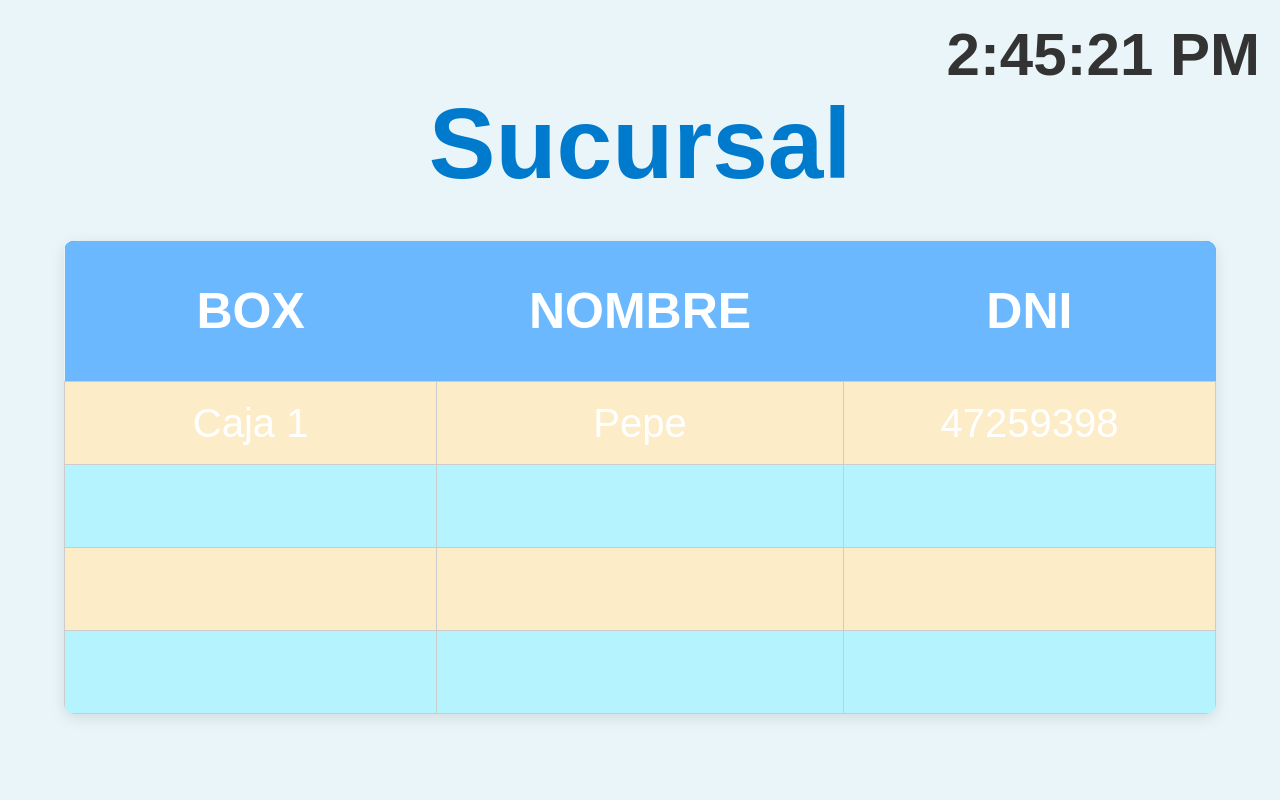
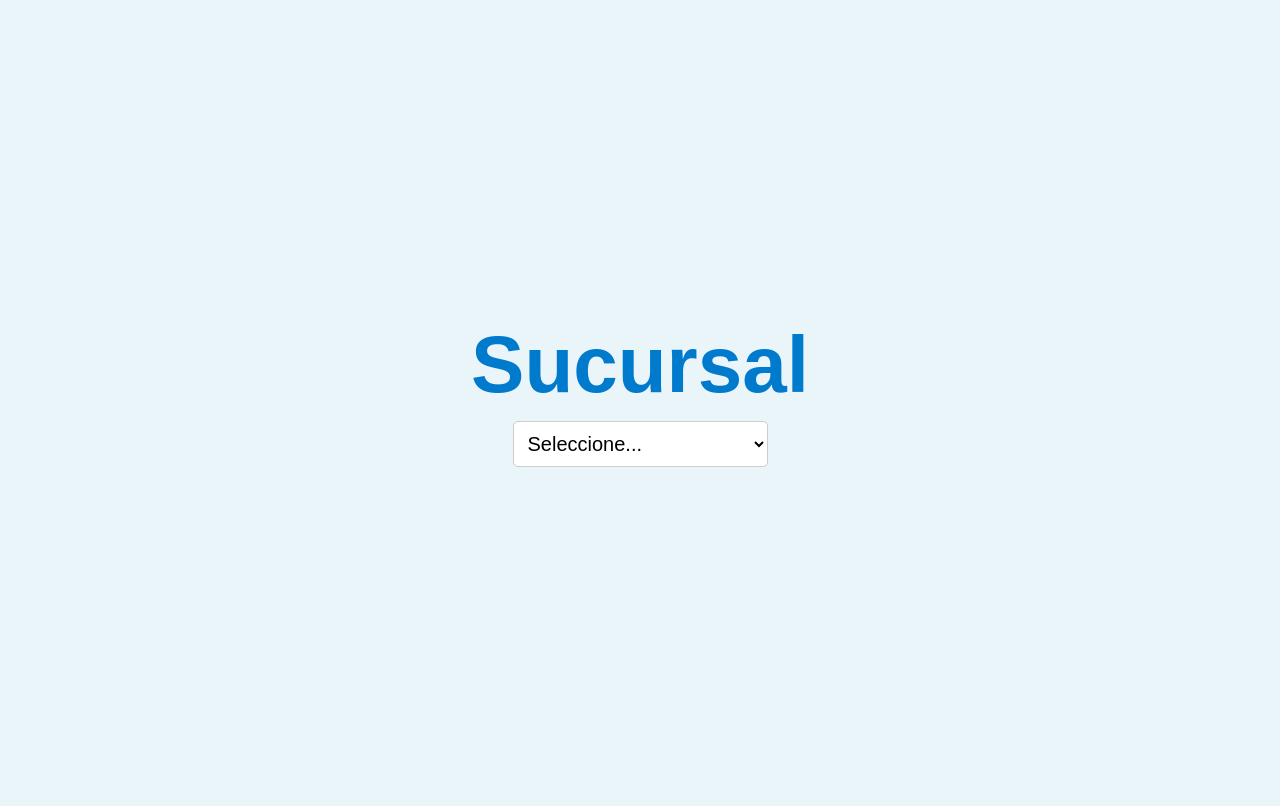
Before and after one commit to JoaSanchezEdemsa/TurneroEdemsa-TV, a React (Create React App) app: page /sucursal in a window 1280 px wide. Built offline with nearby package versions, Linux system fonts and the light colour scheme.

Commit message:
Pantalla

```diff
--- a/package.json
+++ b/package.json
@@ -9,6 +9,7 @@
     "axios": "^1.7.7",
     "react": "^18.3.1",
     "react-dom": "^18.3.1",
+    "react-router-dom": "^6.26.2",
     "react-scripts": "5.0.1",
     "web-vitals": "^2.1.4"
   },
--- a/src/App.css
+++ b/src/App.css
@@ -8,21 +8,21 @@ html, body {
   display: flex;
   flex-direction: column;
   align-items: center;
-  justify-content: center;
-  height: 100vh;
+  justify-content: flex-start; /* Cambiar a flex-start para mantener todo en su lugar */
+  height: 94.7vh;
   position: relative;
   background-color: #e9f5f8; /* Fondo suave para un aspecto profesional */
   font-family: 'Poppins', sans-serif; /* Aplicar fuente Poppins */
+  padding-top: 50px; /* Espacio en la parte superior para el título */
 }
 
-/* Título */
 .title {
-  margin-top: 0px;
-  margin-bottom: 20px;
-  font-size: 100px; /* Tamaño de fuente reducido para el título */
+  margin: 0; /* Eliminar márgenes */
+  font-size: 100px; /* Tamaño de fuente */
   color: #007acc; /* Color celeste */
   text-align: center;
 }
+
 
 /* Reloj en la esquina superior derecha */
 .time {
@@ -37,8 +37,8 @@ html, body {
 /* Tabla de la lista */
 .city-table {
   border-collapse: collapse;
-  width: 90%; /* Ancho adaptable */
-  max-width: 1200px; /* Ancho máximo para pantallas grandes */
+  width: 80%; /* Ancho adaptable */
+  table-layout: fixed; /* Establece el layout de la tabla como fijo */
   margin-top: 20px; /* Margen superior para separarla del título */
   box-shadow: 0 4px 15px rgba(0, 0, 0, 0.1); /* Sombra para darle profundidad */
   border-radius: 10px; /* Bordes redondeados */
@@ -52,8 +52,6 @@ html, body {
 
 .city-table th {
   text-align: center;
-  width: 200px; /* Ancho fijo para las celdas */
-  height: 100px; /* Alto fijo para las celdas */
   border: none; /* Sin borde en el encabezado */
   padding: 20px; /* Padding más sutil */
   font-size: 50px; /* Tamaño de fuente reducido para celdas */
@@ -63,23 +61,28 @@ html, body {
 
 .city-table td {
   text-align: center;
+  border: none; /* Sin borde en el encabezado */
+
   width: 200px; /* Ancho fijo para las celdas */
-  height: 80px; /* Alto fijo para las celdas */
-  border: 1px solid #cccccc; /* Borde gris claro */
+  height: 40px; /* Alto fijo para las celdas */
+ /* Borde gris claro */
   color: #333333; /* Texto en negro para celdas */
   overflow: hidden; /* Oculta el contenido que excede el área de la celda */
   text-overflow: ellipsis; /* Agrega puntos suspensivos si el texto es demasiado largo */
   white-space: nowrap; /* Evita que el texto se divida en varias líneas */
   font-size: 40px; /* Tamaño de fuente reducido para celdas */
   background-color: #ffffff; /* Fondo blanco para celdas */
+  font-weight: bold; /* Aumentar el grosor de la letra */
+  padding: 10px;
+
 }
 
 .city-table tr:nth-child(odd) td {
   background-color: #fdecc8; /* Color naranja cálido para filas impares */
-  color: #ffffff; /* Texto en blanco para mejor contraste */
+  color: #000000; /* Texto en blanco para mejor contraste */
 }
 
 .city-table tr:nth-child(even) td {
   background-color: #b5f4ff; /* Color celeste para filas pares */
-  color: #ffffff; /* Texto en blanco para mejor contraste */
+  color: #000000; /* Texto en blanco para mejor contraste */
 }
--- a/src/App.jsx
+++ b/src/App.jsx
@@ -25,9 +25,8 @@ function App() {
       <table className="city-table">
         <thead className='cabecera'>
           <tr>
-            <th>BOX</th>
-            <th>NOMBRE</th>
-            <th>DNI</th>
+            <th>SECTOR</th>
+            <th>CLIENTE</th>
           </tr>
         </thead>
         <tbody className='boxes'>
@@ -35,23 +34,49 @@ function App() {
           <tr>
             <td>Caja 1</td>
             <td>Pepe</td>
-            <td>47259398</td>
           </tr>
           <tr>
-            <td></td>
             <td></td>
             <td></td>
           </tr>
           <tr>
             <td></td>
             <td></td>
+          </tr>
+          <tr>
+            <td></td>
             <td></td>
           </tr>
           <tr>
             <td></td>
             <td></td>
+          </tr>
+          <tr>
+            <td></td>
             <td></td>
           </tr>
+          <tr>
+            <td></td>
+            <td></td>
+          </tr>
+          {/* <tr>
+            <td></td>
+            <td></td>
+          </tr>
+          <tr>
+            <td></td>
+            <td></td>
+          </tr>
+          <tr>
+            <td></td>
+            <td></td>
+          </tr>
+          <tr>
+            <td></td>
+            <td></td>
+          </tr>
+    */}
+
         </tbody>
       </table>
     </div>
--- /dev/null
+++ b/src/Seleccion-Sucursal.jsx
@@ -0,0 +1,43 @@
+import React, { useState } from 'react';
+import { useNavigate } from 'react-router-dom'; // Importa useNavigate
+import './SeleccionSucursal.css';
+
+const SeleccionSucursal = () => {
+  const [sucursal, setSucursal] = useState('');
+  const navigate = useNavigate(); // Inicializa useNavigate
+
+  const handleSucursalChange = (e) => {
+    setSucursal(e.target.value);
+  };
+
+  const handleIniciarClick = () => {
+    navigate('/pantalla'); // Redirige a la página principal
+  };
+
+  return (
+    <div className="sucursal-container">
+      <div>
+        <label>Sucursal</label>
+        <select
+          value={sucursal}
+          onChange={handleSucursalChange}
+          required
+        >
+          <option value="">Seleccione...</option>
+          <option value="Sucursal Lujan de Cuyo">Sucursal Lujan de Cuyo</option>
+          <option value="Sucursal Gueymallen">Sucursal Gueymallen</option>
+          <option value="Sucursal Godoy Cruz">Sucursal Godoy Cruz</option>
+          <option value="Sucursal San Rafael">Sucursal San Rafael</option>
+          <option value="Sucursal Lavalle">Sucursal Lavalle</option>
+        </select>
+      </div>
+      {sucursal && <p>Sucursal seleccionada: {sucursal}</p>}
+      {/* El botón "Iniciar" solo se renderiza si hay una sucursal seleccionada */}
+      {sucursal && (
+        <button onClick={handleIniciarClick}>Iniciar</button>
+      )}
+    </div>
+  );
+};
+
+export default SeleccionSucursal;
--- /dev/null
+++ b/src/SeleccionSucursal.css
@@ -0,0 +1,65 @@
+
+/* Estructura general */
+.sucursal-container {
+  height: 95.8vh;
+  background-color: #e9f5f8; /* Fondo suave */
+  font-family: 'Poppins', sans-serif; /* Fuente Poppins */
+  padding: 20px; /* Espaciado interno */
+
+}
+
+div {
+  display: flex;
+  flex-direction: column;
+  align-items: center;
+  justify-content: center;
+  background-color: #e9f5f8; /* Fondo suave */
+
+
+}
+
+/* Estilo del label */
+label {
+  font-size: 24px; /* Tamaño de fuente */
+  color: #007acc; /* Color celeste */
+  margin-bottom: 10px; /* Margen inferior */
+  font-size: 80px; /* Tamaño de fuente reducido para celdas */
+  font-weight: bold; /* Aumentar el grosor de la letra */
+
+
+}
+
+/* Estilo del select */
+select {
+  font-size: 20px; /* Tamaño de fuente */
+  padding: 10px; /* Espaciado interno */
+  border: 1px solid #cccccc; /* Borde gris claro */
+  border-radius: 5px; /* Bordes redondeados */
+  margin-bottom: 20px; /* Margen inferior */
+  background-color: #ffffff; /* Fondo blanco */
+}
+
+/* Estilo del texto de la sucursal seleccionada */
+p {
+  font-size: 20px; /* Tamaño de fuente */
+  color: #007acc; /* Color celeste */
+  margin-top: 10px; /* Margen superior */
+}
+
+/* Estilo del botón */
+button {
+  font-size: 24px; /* Tamaño de fuente */
+  color: #ffffff; /* Texto blanco */
+  background-color: #007acc; /* Color celeste */
+  border: none; /* Sin borde */
+  border-radius: 5px; /* Bordes redondeados */
+  padding: 10px 20px; /* Espaciado interno */
+  cursor: pointer; /* Cursor pointer */
+  transition: background-color 0.3s; /* Efecto de transición */
+
+}
+
+/* Efecto al pasar el ratón sobre el botón */
+button:hover {
+  background-color: #005f8b; /* Color más oscuro al pasar el ratón */
+}
--- a/src/index.js
+++ b/src/index.js
@@ -1,10 +1,18 @@
 import React from 'react';
+import { BrowserRouter as Router, Route, Routes, Navigate  } from 'react-router-dom';
 import ReactDOM from 'react-dom/client';
 import App from './App';
+import SeleccionSucursal from './Seleccion-Sucursal';
 
 const root = ReactDOM.createRoot(document.getElementById('root'));
 root.render(
-  <React.StrictMode>
-    <App />
-  </React.StrictMode>
+<Router>
+
+      <Routes>
+        <Route path="/" element={<Navigate to="/sucursal" />} />
+        <Route path="/sucursal" element={< SeleccionSucursal/>} />
+        <Route path="/pantalla" element={<App />} />
+      </Routes>
+
+</Router>
 );
```
Also changed, not shown: 1 other file (tests, documents, lock files or other folders).
